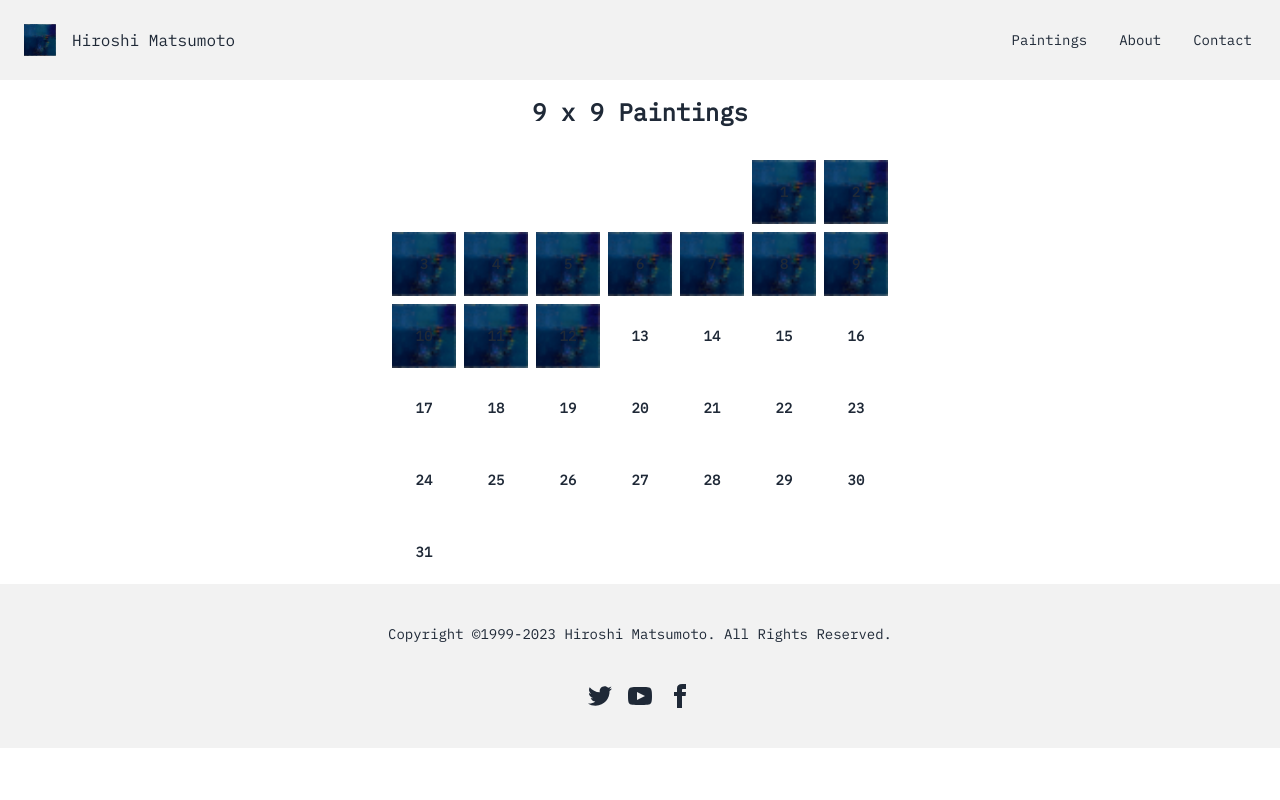
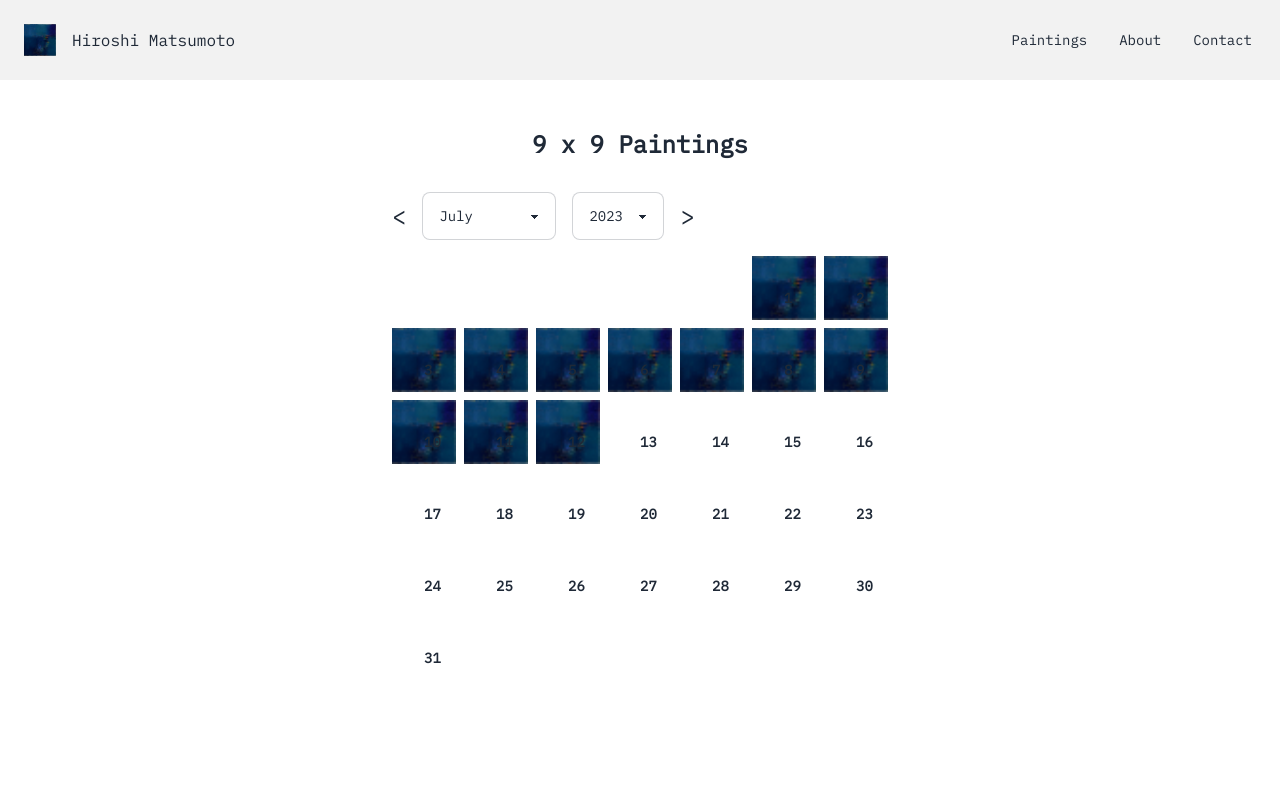
Before and after one commit to dmhd6219/innopolis-fwd-project, a SvelteKit app: page /paintings in a window 1280 px wide. Shown: the top 800 px of the page. Built offline with nearby package versions, Linux system fonts and the light colour scheme.

Commit message:
Added month and year selectors

```diff
--- a/src/routes/components/PaintingsCalendar.svelte
+++ b/src/routes/components/PaintingsCalendar.svelte
@@ -13,38 +13,108 @@
 	import imgTest from '$lib/9_by_9_paintings/2023-7-1.png';
 
 	const currentDate = new Date();
-	const currentMonth = getMonth(currentDate);
+	let selectedMonth = getMonth(currentDate);
+	let selectedYear = getYear(currentDate);
 	const currentYear = getYear(currentDate);
-	const firstDayOfMonth = (getDay(startOfMonth(currentDate)) + 6) % 7;
-
-	const daysInMonth = new Date(currentYear, currentMonth + 1, 0).getDate();
+	const months = Array.from({ length: 12 }, (_, i) => i); // Create an array of month numbers from 0 to 11
+	const years = Array.from({ length: currentYear - 2005 }, (_, i) => currentYear - i); // Create an array of years from 2006 to currentYear
 
 	let calendarDays: { date: number | null; isFuture: boolean; dayOfWeek?: string }[] = [];
 
-	// Получение массива дней для текущего месяца
-	function generateCalendarDays() {
-		calendarDays = [];
+	// Generate an array of days for the specified month
+	function generateCalendarDays(year: number, month: number) {
+		const firstDayOfMonth = (getDay(startOfMonth(new Date(year, month, 1))) + 6) % 7;
+		const daysInMonth = new Date(year, month + 1, 0).getDate();
+
+		const calendarDays: { date: number | null; isFuture: boolean; dayOfWeek?: string }[] = [];
 
 		for (let i = 0; i < firstDayOfMonth; i++) {
 			calendarDays.push({ date: null, isFuture: false });
 		}
 
 		for (let i = 1; i <= daysInMonth; i++) {
-			const date = new Date(currentYear, currentMonth, i);
+			const date = new Date(year, month, i);
 			const isFuture = isAfter(date, currentDate);
 			const dayOfWeek = format(date, 'EEEE');
 			calendarDays.push({ date: i, isFuture, dayOfWeek });
 		}
+
+		return calendarDays;
 	}
 
-	onMount(generateCalendarDays);
+	// Update the calendar when a new month or year is selected
+	function updateCalendar() {
+		calendarDays = generateCalendarDays(selectedYear, selectedMonth);
+	}
+
+	// Update the selected year when transitioning through January
+	function updateYearOnJanuaryChange() {
+		if (selectedMonth === 0) {
+			selectedYear--;
+		} else if (selectedMonth === 11) {
+			selectedYear++;
+		}
+	}
+
+	onMount(updateCalendar);
 </script>
 
 <div class="flex flex-col items-center">
-	<h1 class="text-2xl font-bold mt-4 mb-8">9 x 9 Paintings</h1>
+	<h1 class="text-2xl font-bold mt-12 mb-8">9 x 9 Paintings</h1>
 
+	<div class="calendar-container">
 		<div class="grid-container">
-		{#each calendarDays as { date, isFuture, dayOfWeek }, i}
+			<div class="month-year-selector">
+				<button
+					class="arrow-button"
+					on:click={() => {
+						selectedMonth = (selectedMonth - 1 + 12) % 12;
+						updateYearOnJanuaryChange();
+						updateCalendar();
+					}}
+				>
+					&lt;
+				</button>
+				<div class="month-selector">
+					<select
+						class="select select-bordered"
+						bind:value={selectedMonth}
+						on:change={() => {
+							updateYearOnJanuaryChange();
+							updateCalendar();
+						}}
+					>
+						{#each months as month}
+							<option value={month}>{format(new Date(selectedYear, month, 1), 'MMMM')}</option>
+						{/each}
+					</select>
+				</div>
+				<div class="year-selector">
+					<select
+						class="select select-bordered"
+						bind:value={selectedYear}
+						on:change={() => {
+							updateCalendar();
+						}}
+					>
+						{#each years as year}
+							<option value={year}>{year}</option>
+						{/each}
+					</select>
+				</div>
+				<button
+					class="arrow-button"
+					on:click={() => {
+						selectedMonth = (selectedMonth + 1) % 12;
+						updateYearOnJanuaryChange();
+						updateCalendar();
+					}}
+				>
+					&gt;
+				</button>
+			</div>
+			<div class="grid">
+				{#each calendarDays as { date, isFuture, dayOfWeek }, j}
 					{#if date !== null}
 						<div class="grid-item">
 							{#if isFuture}
@@ -61,9 +131,46 @@
 				{/each}
 			</div>
 		</div>
+	</div>
+</div>
 
 <style>
+	.calendar-container {
+		height: 80vh; /* Set the desired height for the calendar container */
+		overflow-y: auto; /* Enable vertical scrolling if the content exceeds the height */
+	}
+
 	.grid-container {
+		display: grid;
+		gap: 16px;
+	}
+
+	.month-year-selector {
+		display: flex;
+		align-items: center;
+		gap: 16px;
+	}
+
+	.month-selector {
+		display: flex;
+		align-items: center;
+		gap: 16px;
+	}
+
+	.arrow-button {
+		border: none;
+		background-color: transparent;
+		font-size: 1.5rem;
+		cursor: pointer;
+	}
+
+	.year-selector {
+		display: flex;
+		align-items: center;
+		gap: 8px;
+	}
+
+	.grid {
 		display: grid;
 		grid-template-columns: repeat(7, minmax(0, 1fr));
 		gap: 8px;
@@ -78,8 +185,8 @@
 
 	.grid-item img {
 		display: block;
-		width: 100%;
-		height: 100%;
+		width: 4rem;
+		height: 4rem;
 		object-fit: cover;
 	}
 
@@ -92,10 +199,11 @@
 		position: absolute;
 		top: 50%;
 		left: 50%;
-		transform: translate(-50%, -50%);
+		/* transform: translate(-50%, -50%); */
 		font-size: 0.875rem;
 		font-weight: bold;
 	}
+
 	.white-square {
 		width: 4rem;
 		height: 4rem;
```
Also changed, not shown: 1 other file (tests, documents, lock files or other folders). Lines whose indentation alone changed are shown as unchanged.
